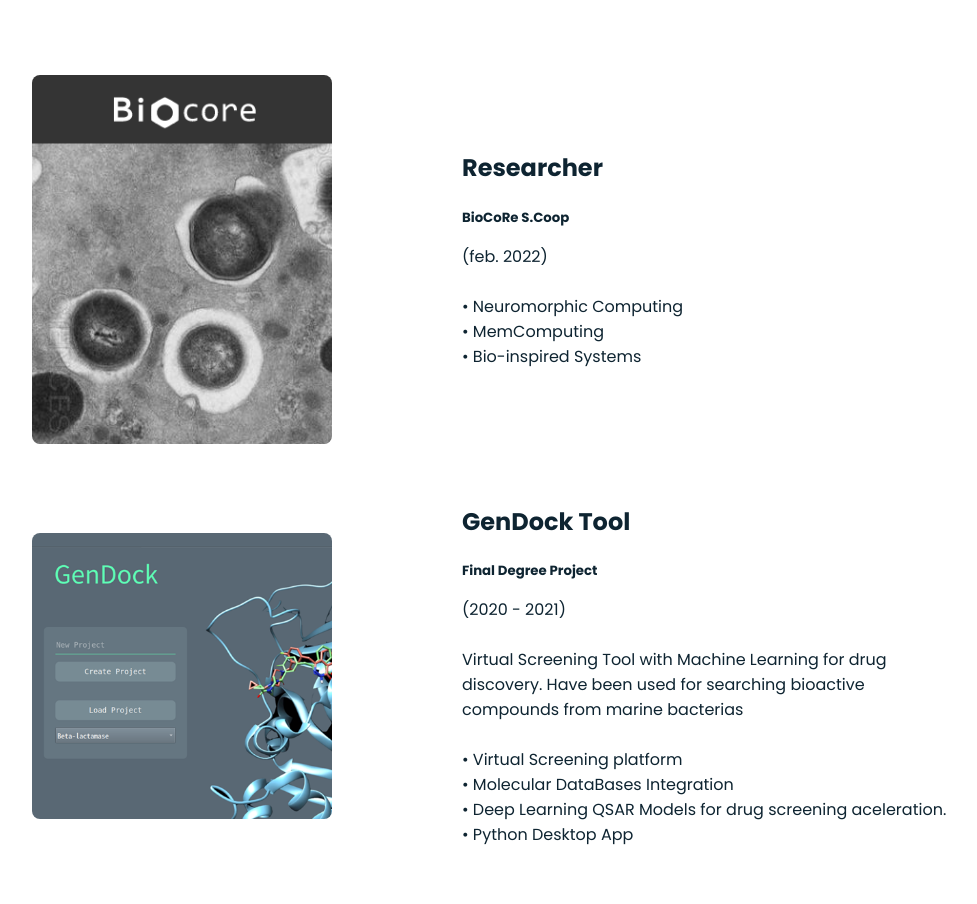
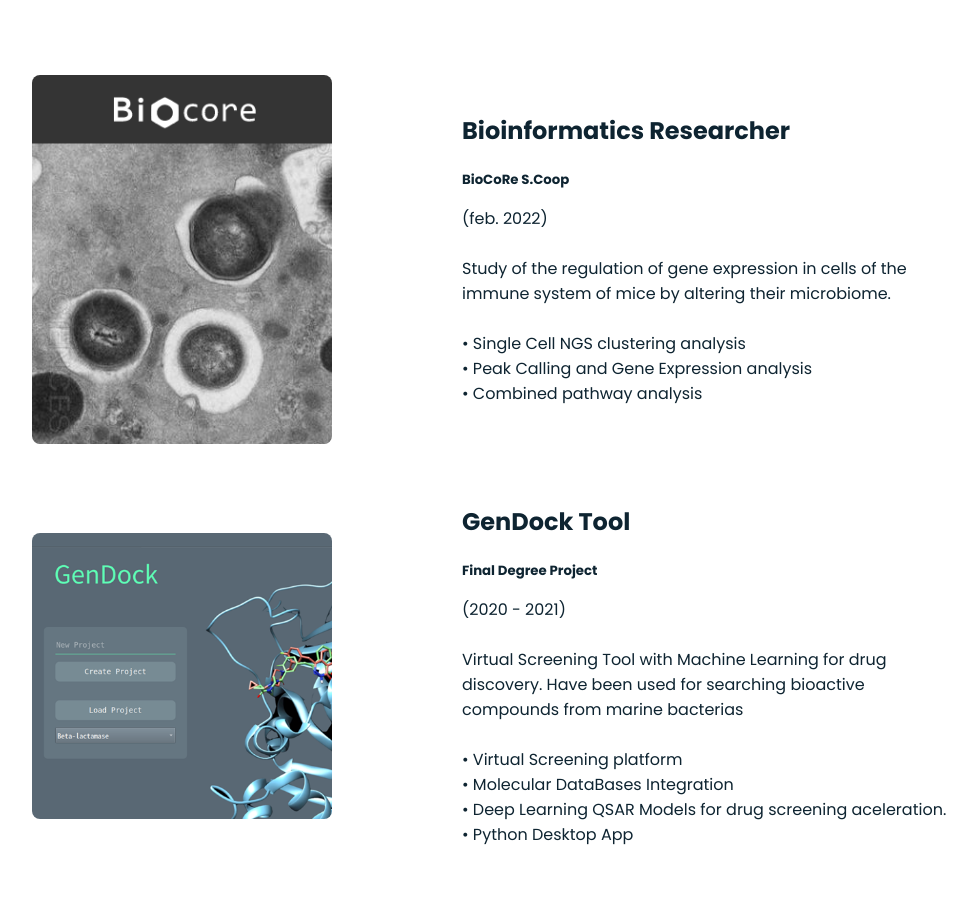
Before and after one commit to DaSC96/web, a plain HTML site: page index.html in a window 1280 px wide. Shown: the part 2678-3582 px from the top of the page, without its empty margins (194-1171 px from the left). Drawn offline with nearby package versions, Linux system fonts and the light colour scheme.

Commit message:
Oct 2022

```diff
--- a/index.html
+++ b/index.html
@@ -230,14 +230,14 @@
                     </div>
 
                     <div>
-                        <h2 class="about__subtitle">Researcher</h2>
+                        <h2 class="about__subtitle">Bioinformatics Researcher</h2>
 
                         <h5 class="about__subtitle">BioCoRe S.Coop</h5>
                         <p class="about__text">(feb. 2022) </p><br>
-
-                        <p class="about__text">• Neuromorphic Computing</p>
-                        <p class="about__text">• MemComputing</p>
-                        <p class="about__text">• Bio-inspired Systems</p>
+                        <p class="about__text">Study of the regulation of gene expression in cells of the immune system of mice by altering their microbiome.</p><br>
+                        <p class="about__text">• Single Cell NGS clustering analysis </p>
+                        <p class="about__text">• Peak Calling and Gene Expression analysis</p>
+                        <p class="about__text">• Combined pathway analysis</p>
 
                     </div>
                 </div>
```
